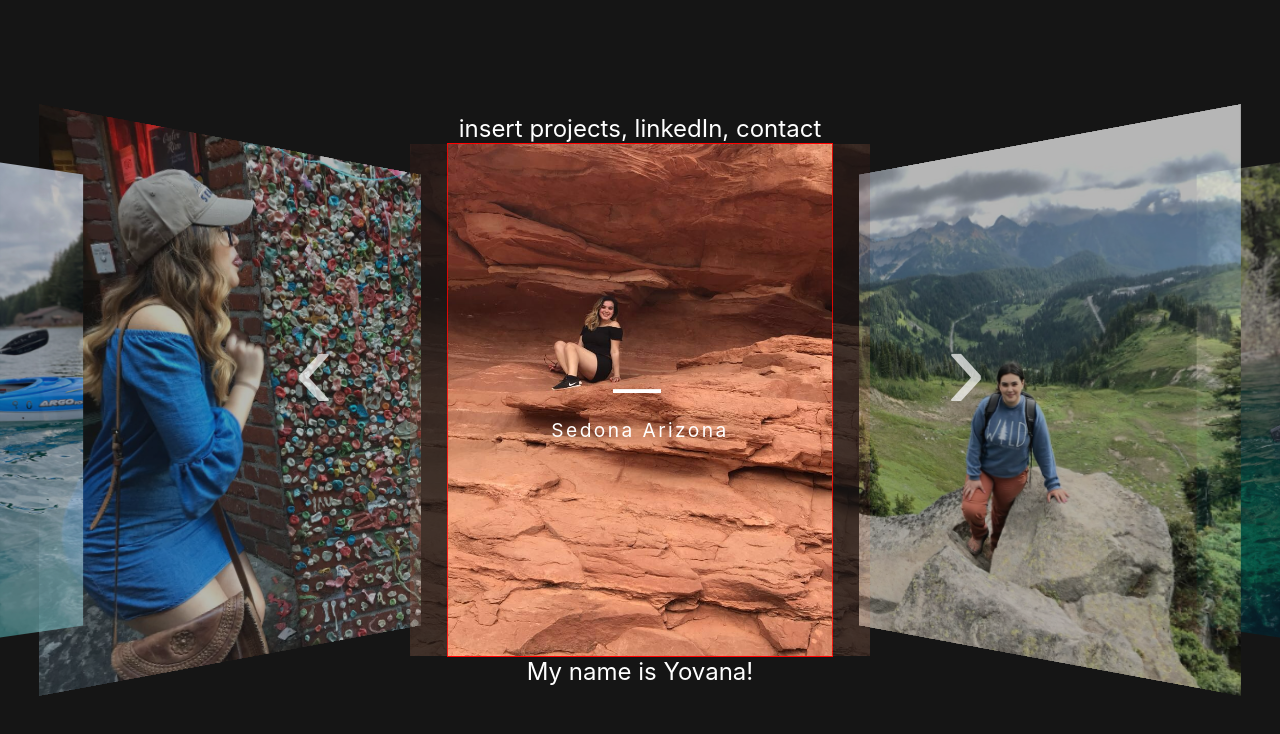
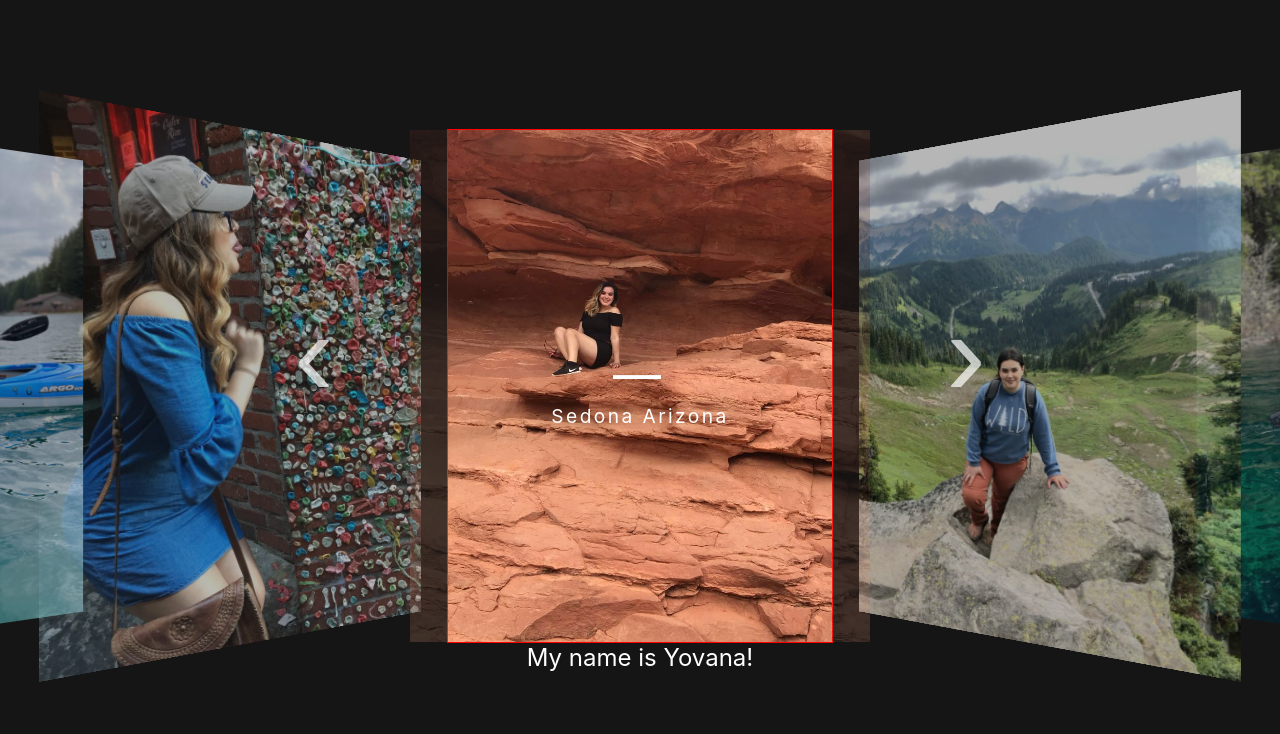
Before and after one commit to yovana-pelayo/my-app, a React (Create React App) app: page / in a window 1280 px wide. Shown: the top 734 px of the page. Built offline with nearby package versions, Linux system fonts and the light colour scheme.

Commit message:
created a portfolio component. I am having a hard time remembering how to useState and create pages using routes. I am missing something. will do research on that

```diff
--- a/src/App.js
+++ b/src/App.js
@@ -1,6 +1,6 @@
 import AboutMe from './View/AboutMe';
 import './App.css';
-import Header from './View/Header';
+import Header from './Menu/Header';
 
 function App() {
   return (
--- /dev/null
+++ b/src/Menu/Header.jsx
@@ -0,0 +1,27 @@
+import './Header.css';
+// import { BrowserRouter as Router, Switch } from "react-router-dom";
+
+
+
+
+
+function Header () {
+
+
+    return (
+
+<div className='header'>
+
+    {/* <Switch>
+        <Router >
+
+
+        </Router>
+    </Switch> */}
+    </div>
+
+
+    );
+}
+
+export default Header;
--- a/src/View/Header.jsx
+++ /dev/null
@@ -1,18 +0,0 @@
-import './Header.css';
-function Header () {
-
-
-    return (
-
-<div>
-<header>
-    insert projects, linkedIn, contact
-    </header>
-
-    </div>
-
-
-    );
-}
-
-export default Header;
```
Also changed, not shown: src/Menu/Portfolio.jsx (added, +20 -0 lines), src/Menu/Header.css (added).
